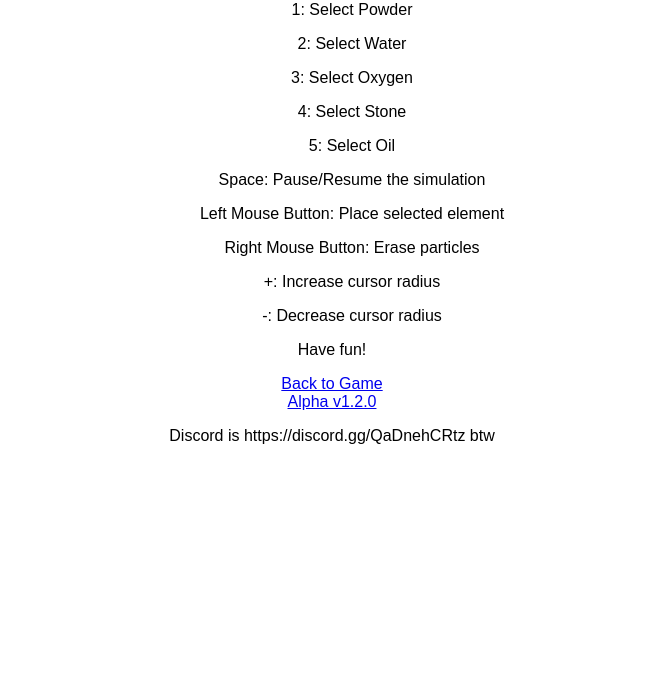
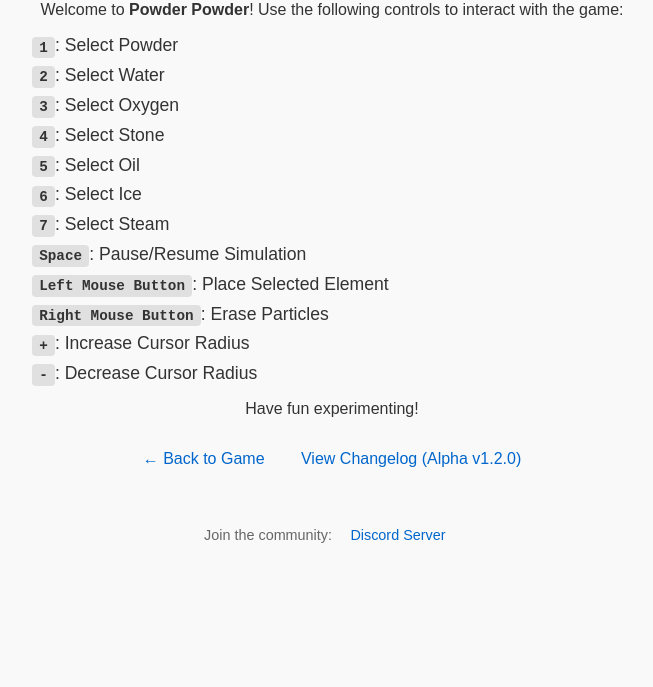
Before and after one commit to tlk106/Powder-Powder, a website: page website/info.html in a window 1280 px wide. Shown: the part 113-800 px from the top of the page, without its empty margins (308-961 px from the left). Drawn offline with Linux system fonts and the light colour scheme.

Commit message:
Add better css to info.html and update it

```diff
--- a/website/info.html
+++ b/website/info.html
@@ -1,37 +1,88 @@
 <!DOCTYPE html>
 <html lang="en">
 <head>
-  <meta charset="UTF-8">
-  <meta name="viewport" content="width=device-width, initial-scale=1.0">
-  <title>How to play!!!!!!</title>
-</head>
-<body>
-  <h1>keys lol</h1>
-  <p>Welcome to Powder Powder! Here's how to control the game:</p>
-  <ul>
-    <p><span class="key">1</span>: Select Powder</p>
-    <p><span class="key">2</span>: Select Water</p>
-    <p><span class="key">3</span>: Select Oxygen</p>
-    <p><span class="key">4</span>: Select Stone</p>
-    <p><span class="key">5</span>: Select Oil</p>
-    <p><span class="key">Space</span>: Pause/Resume the simulation</p>
-    <p><span class="key">Left Mouse Button</span>: Place selected element</p>
-    <p><span class="key">Right Mouse Button</span>: Erase particles</p>
-    <p><span class="key">+</span>: Increase cursor radius</p>
-    <p><span class="key">-</span>: Decrease cursor radius</p>
-  </ul>
-  <p>Have fun!</p>
-  <a href="../index.html">Back to Game</a> <br>
-  <a href="changelog.html">Alpha v1.2.0</a>
-
-  <p>Discord is https://discord.gg/QaDnehCRtz btw</p>
-
+  <meta charset="UTF-8" />
+  <meta name="viewport" content="width=device-width, initial-scale=1.0"/>
+  <title>How to Play – Powder Powder</title>
   <style>
     body {
       font-family: Arial, sans-serif;
       text-align: center;
+      padding: 2rem;
+      background-color: #f9f9f9;
+      color: #333;
+    }
+
+    h1 {
+      font-size: 2em;
+      margin-bottom: 0.5em;
+    }
+
+    ul {
+      list-style-type: none;
+      padding: 0;
+      margin: 1em auto;
+      max-width: 600px;
+      text-align: left;
+    }
+
+    li {
+      margin-bottom: 0.5em;
+      font-size: 1.1em;
+    }
+
+    .key {
+      font-weight: bold;
+      font-family: monospace;
+      background-color: #e0e0e0;
+      padding: 0.2em 0.5em;
+      border-radius: 4px;
+    }
+
+    a {
+      display: inline-block;
+      margin: 1em;
+      text-decoration: none;
+      color: #0066cc;
+    }
+
+    a:hover {
+      text-decoration: underline;
+    }
+
+    .footer {
+      margin-top: 2em;
+      font-size: 0.9em;
+      color: #666;
     }
   </style>
+</head>
+<body>
+  <h1>How to Play</h1>
+  <p>Welcome to <strong>Powder Powder</strong>! Use the following controls to interact with the game:</p>
 
+  <ul>
+    <li><span class="key">1</span>: Select Powder</li>
+    <li><span class="key">2</span>: Select Water</li>
+    <li><span class="key">3</span>: Select Oxygen</li>
+    <li><span class="key">4</span>: Select Stone</li>
+    <li><span class="key">5</span>: Select Oil</li>
+    <li><span class="key">6</span>: Select Ice</li>
+    <li><span class="key">7</span>: Select Steam</li>
+    <li><span class="key">Space</span>: Pause/Resume Simulation</li>
+    <li><span class="key">Left Mouse Button</span>: Place Selected Element</li>
+    <li><span class="key">Right Mouse Button</span>: Erase Particles</li>
+    <li><span class="key">+</span>: Increase Cursor Radius</li>
+    <li><span class="key">-</span>: Decrease Cursor Radius</li>
+  </ul>
+
+  <p>Have fun experimenting!</p>
+
+  <a href="../index.html">← Back to Game</a>
+  <a href="changelog.html">View Changelog (Alpha v1.2.0)</a>
+
+  <div class="footer">
+    Join the community: <a href="https://discord.gg/QaDnehCRtz" target="_blank">Discord Server</a>
+  </div>
 </body>
 </html>
```
